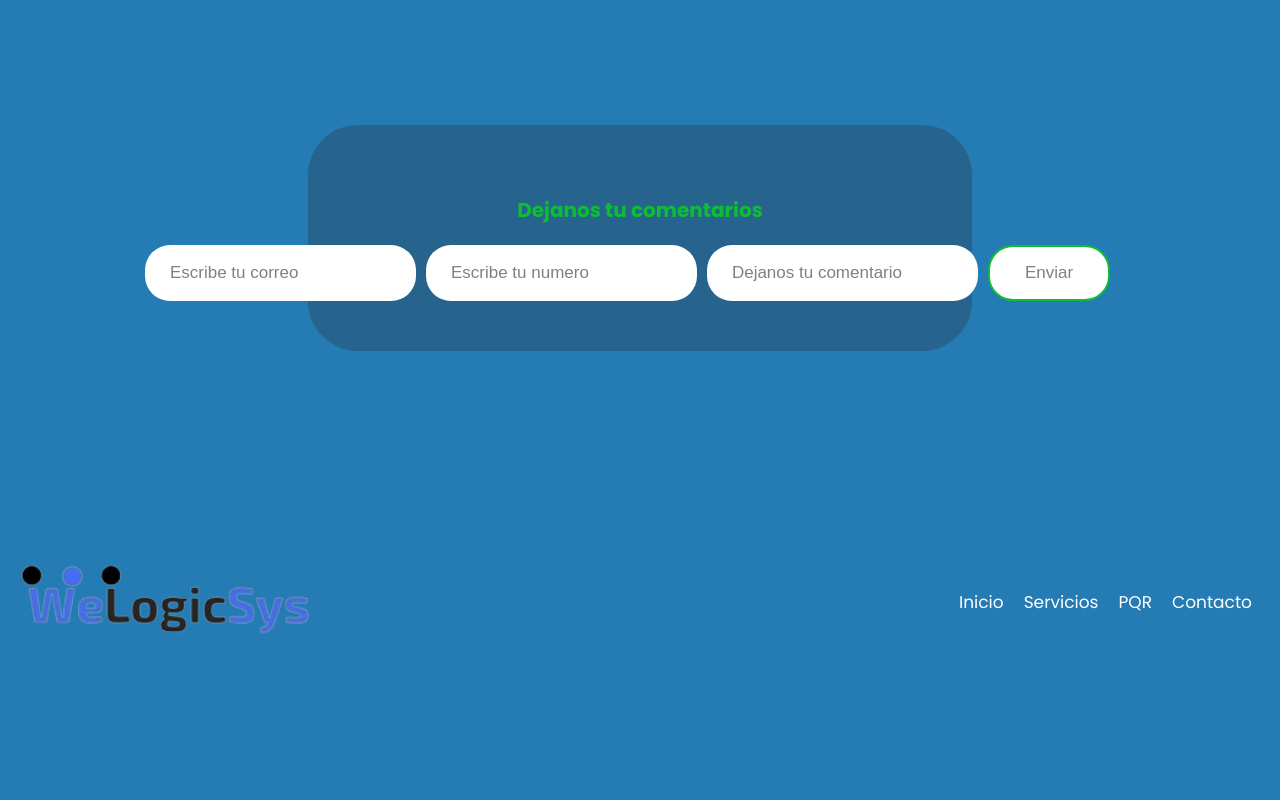
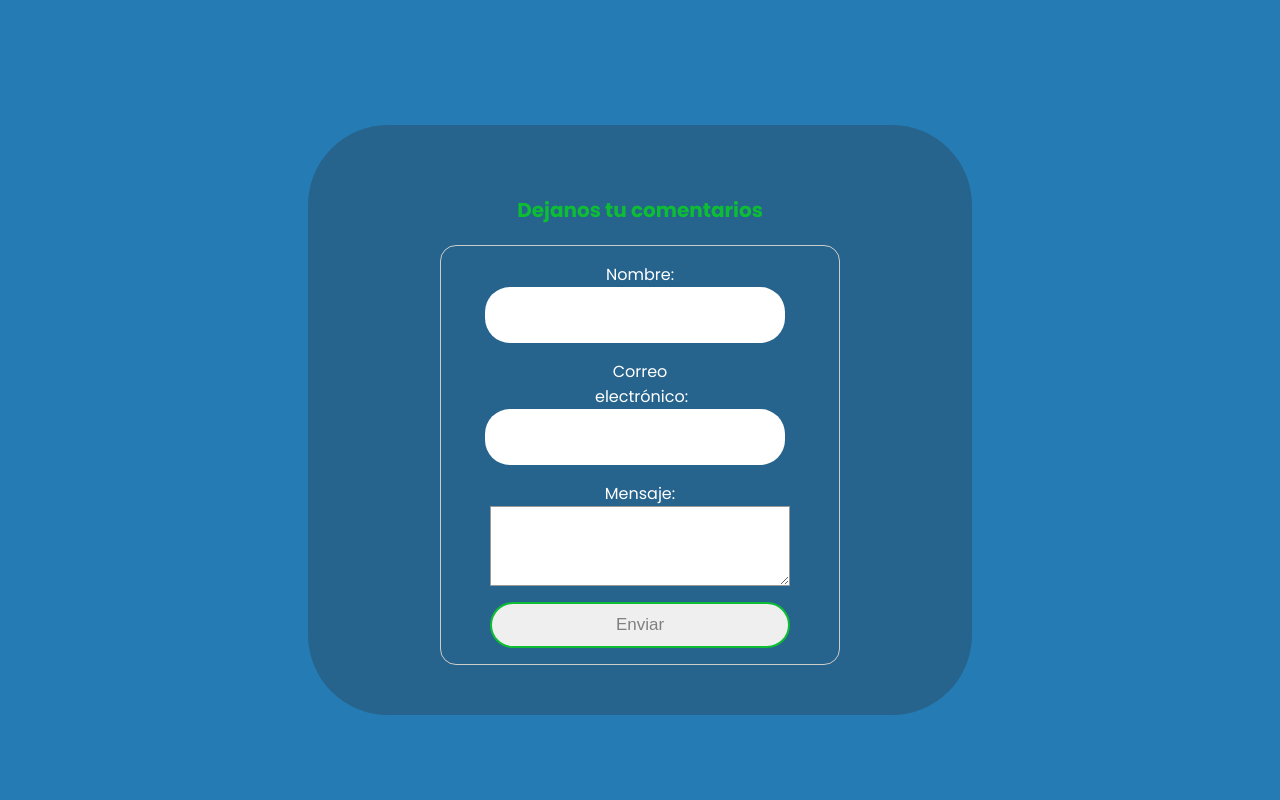
Before and after one commit to HernanYohan/WebWelogicSys, a plain HTML site: page contacto.html in a window 1280 px wide. Shown: the part 720-1520 px from the top of the page. Before the commit the page ends 1432 px from the top, so only its background shows below. Drawn offline with Linux system fonts and the light colour scheme.

Commit message:
formulario contacto y PQR

```diff
--- a/contacto.html
+++ b/contacto.html
@@ -1,11 +1,13 @@
 <!DOCTYPE html>
 <html lang="en">
+
 <head>
     <meta charset="UTF-8">
     <meta name="viewport" content="width=device-width, initial-scale=1.0">
     <title>Contacto</title>
     <link rel="stylesheet" href="styleContacto.css"> <!--href hace referencia a la pagina de estilos a utilizar-->
 </head>
+
 <body>
     <header class="header"><!--Cabecera de la pagina-->
         <div class="menu container">
@@ -50,13 +52,28 @@
 
             <div class="contact-content2">
                 <h3>Dejanos tu comentarios</h3>
-                <form>
-                    <input type="email" placeholder="Escribe tu correo"> <!--Tipo de campo de escritura-->
-                    <input type="email" placeholder="Escribe tu numero">
-                    <input type="email" placeholder="Dejanos tu comentario">
-                    <input type="submit" class="btn-3" value="Enviar"><!--Boton-->
-                </form>
-            </div>
+
+                <form action="/my-handling-form-page" method="post">
+                    <ul>
+                      <li>
+                        <label for="name">Nombre:</label>
+                        <input type="text" id="name" name="user_name" />
+                      </li>
+                      <li>
+                        <label for="mail">Correo electrónico:</label>
+                        <input type="email" id="mail" name="user_mail" />
+                      </li>
+                      <li>
+                        <label for="msg">Mensaje:</label>
+                        <textarea id="msg" name="user_message"></textarea>
+                      </li>
+                      <li>
+                        <input type="submit" class="button" value="Enviar"><!--Boton-->
+                      </li>
+                    </ul>
+                  </form>
+
+               </div>
 
         </section>
     </main>
@@ -78,4 +95,5 @@
         </div>
     </footer>
 </body>
+
 </html>
--- a/style.css
+++ b/style.css
@@ -67,7 +67,7 @@ img {
     margin: 11px;*/
     width: 300px;
     margin: 11px;
-    opacity: 0.5;
+
 
 }
 
--- a/styleContacto.css
+++ b/styleContacto.css
@@ -154,26 +154,10 @@ img {
 .btn2:hover,
 .btn-1:hover,
 .btn-2:hover,
-.btn-3:hover {
+.button:hover {
     /* Fondo del boton cuando se pasa el cursor por encima*/
     background-color: rgb(13, 190, 52);
 }
-
-
-.btn-3 {
-    display: inline-block;
-    padding: 11px 35px;
-    border: 2px solid  rgb(13, 190, 52);
-    /*color del borde del boton*/
-    border-radius: 25px;
-    margin-right: 25px;
-    font-size: 17px;
-    color: gray;
-    /*Color de la letra del boton*/
-    cursor: pointer;
-    /*Aparece el cursor encima del boton*/
-}
-
 
 .popular {
     padding: 100px 0;
@@ -201,7 +185,8 @@ h2 {
     display: grid;
     grid-template-columns: repeat(3, 1fr);
     /*Orden de los productos, 3 por faccion en linea*/
-    gap: 50px; /* (gap) espacio entre filas y columnas */
+    gap: 50px;
+    /* (gap) espacio entre filas y columnas */
 }
 
 .product-1 {
@@ -240,21 +225,71 @@ h3 {
 
 .contact-content2 {
     background-color: rgb(39, 100, 141);
-    text-align:center;
+    text-align: center;
     padding: 50px;
-    border-radius: 50px;
+    border-radius: 80px;
+    min-height: 70vh;
 }
 
 form {
-    display: flex;
-    justify-content: center;
-    margin-top: 20px;
+    /* Centrar el formulario en la página */
+    margin: 0 auto;
+    width: 400px;
+    /* Esquema del formulario */
+    padding: 1em;
+    border: 1px solid #ccc;
+    border-radius: 1em;
 }
+
+ul {
+    list-style: none;
+    padding: 0;
+    margin: 0;
+}
+
+form li+li {
+    margin-top: 1em;
+}
+
+label {
+    /* Tamaño y alineación uniforme */
+    display: inline-block;
+    width: 90px;
+    text-align: center;
+}
+
+input,
+textarea {
+    /* Para asegurarse de que todos los campos de texto tienen la misma configuración de letra
+       Por defecto, las áreas de texto tienen un tipo de letra monoespaciada */
+    font: 1em sans-serif;
+
+    /* Tamaño uniforme del campo de texto */
+    width: 300px;
+    box-sizing: border-box;
+
+    /* Hacer coincidir los bordes del campo del formulario */
+    border: 1px solid #999;
+}
+
+input:focus,
+textarea:focus {
+    /* Destacado adicional para elementos que tienen el cursor */
+    border-color: #000;
+}
+
+textarea {
+    /* Alinear los campos de texto multilínea con sus etiquetas */
+    vertical-align: top;
+
+    /* Proporcionar espacio para escribir texto */
+    height: 5em;
+}
+
 
 input {
     /*Boton enviar*/
     padding: 18px 25px;
-    background-color: white;
     border: 0;
     border-radius: 25px;
     outline: none;
@@ -262,7 +297,21 @@ input {
     color: black;
     font-size: 17px;
 }
-
+.button {
+    display: inline-block;
+    padding: 11px 35px;
+    border: 2px solid rgb(13, 190, 52);
+    /*color del borde del boton*/
+    border-radius: 25px;
+    margin-right: 25px;
+    font-size: 17px;
+    color: gray;
+    /*Color de la letra del boton*/
+    cursor: pointer;
+    /*Aparece el cursor encima del boton*/
+    margin-right: auto;
+    margin-left: auto;
+}
 
 ::placeholder {
     /*Formato del campo de texto*/
@@ -319,12 +368,12 @@ input {
         top: 100%;
         left: 0;
         right: 0;
-        background-color:  rgb(39, 100, 141);
+        background-color: rgb(39, 100, 141);
         display: none;
     }
 
     .menu .navbar ul li a:hover {
-        color:  rgb(13, 190, 52);
+        color: rgb(13, 190, 52);
     }
 
     .menu .navbar ul li {
@@ -363,19 +412,20 @@ input {
     }
 
     .product-content {
-        grid-template-columns: repeat(1,1fr);
-        gap: 30px; /* (gap) espacio entre filas y columnas */
+        grid-template-columns: repeat(1, 1fr);
+        gap: 30px;
+        /* (gap) espacio entre filas y columnas */
     }
 
     .product-1 img {
         width: 100%;
     }
 
-    .contact{
+    .contact {
         padding: 30px;
     }
 
-    form{
+    form {
         flex-direction: column;
     }
 
@@ -383,16 +433,16 @@ input {
         margin-right: 0;
     }
 
-    input{
+    input {
         margin: 0 0 20px 0;
     }
 
-    .footer{
+    .footer {
         flex-direction: column;
         text-align: center;
     }
 
-    .link ul{
+    .link ul {
         margin-top: 20px;
     }
 
--- a/stylePqr.css
+++ b/stylePqr.css
@@ -154,16 +154,81 @@ img {
 .btn2:hover,
 .btn-1:hover,
 .btn-2:hover,
-.btn-3:hover {
+.button:hover {
     /* Fondo del boton cuando se pasa el cursor por encima*/
     background-color: rgb(13, 190, 52);
 }
 
+form {
+    /* Centrar el formulario en la página */
+    margin: 0 auto;
+    width: 400px;
+    /* Esquema del formulario */
+    padding: 1em;
+    border: 1px solid #ccc;
+    border-radius: 1em;
+}
 
-.btn-3 {
+ul {
+    list-style: none;
+    padding: 0;
+    margin: 0;
+}
+
+form li+li {
+    margin-top: 1em;
+}
+
+label {
+    /* Tamaño y alineación uniforme */
+    display: inline-block;
+    width: 90px;
+    text-align: center;
+}
+
+input,
+textarea {
+    /* Para asegurarse de que todos los campos de texto tienen la misma configuración de letra
+       Por defecto, las áreas de texto tienen un tipo de letra monoespaciada */
+    font: 1em sans-serif;
+
+    /* Tamaño uniforme del campo de texto */
+    width: 300px;
+    box-sizing: border-box;
+
+    /* Hacer coincidir los bordes del campo del formulario */
+    border: 1px solid #999;
+}
+
+input:focus,
+textarea:focus {
+    /* Destacado adicional para elementos que tienen el cursor */
+    border-color: #000;
+}
+
+textarea {
+    /* Alinear los campos de texto multilínea con sus etiquetas */
+    vertical-align: top;
+
+    /* Proporcionar espacio para escribir texto */
+    height: 5em;
+}
+
+
+input {
+    /*Boton enviar*/
+    padding: 18px 25px;
+    border: 0;
+    border-radius: 25px;
+    outline: none;
+    margin-right: 10px;
+    color: black;
+    font-size: 17px;
+}
+.button {
     display: inline-block;
     padding: 11px 35px;
-    border: 2px solid  rgb(13, 190, 52);
+    border: 2px solid rgb(13, 190, 52);
     /*color del borde del boton*/
     border-radius: 25px;
     margin-right: 25px;
@@ -172,8 +237,9 @@ img {
     /*Color de la letra del boton*/
     cursor: pointer;
     /*Aparece el cursor encima del boton*/
+    margin-right: auto;
+    margin-left: auto;
 }
-
 
 .popular {
     padding: 100px 0;
```
Also changed, not shown: pqr.html (+19 -5 lines).
